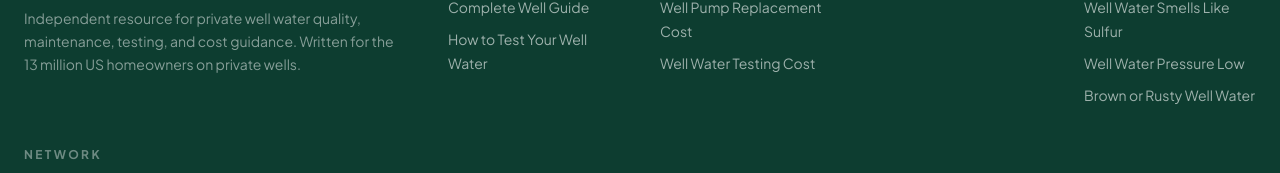
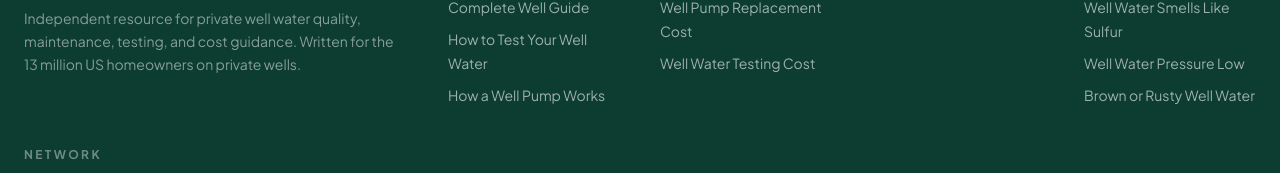
Before and after one commit to thebasementguide2026/thewell.guide-, a Next.js app: page / in a window 1280 px wide. Shown: the part 1906-2079 px from the top of the page. Built offline with nearby package versions, Linux system fonts and the light colour scheme.

Commit message:
Add How a Well Pump Works to Guides footer section

```diff
--- a/components/Footer.tsx
+++ b/components/Footer.tsx
@@ -7,6 +7,7 @@ const footerSections = [
     links: [
       { label: 'Complete Well Guide', href: '/guides/complete-well-guide' },
       { label: 'How to Test Your Well Water', href: '/guides/how-to-test-well-water' },
+      { label: 'How a Well Pump Works', href: '/guides/how-well-pump-works' },
     ],
   },
   {
```
